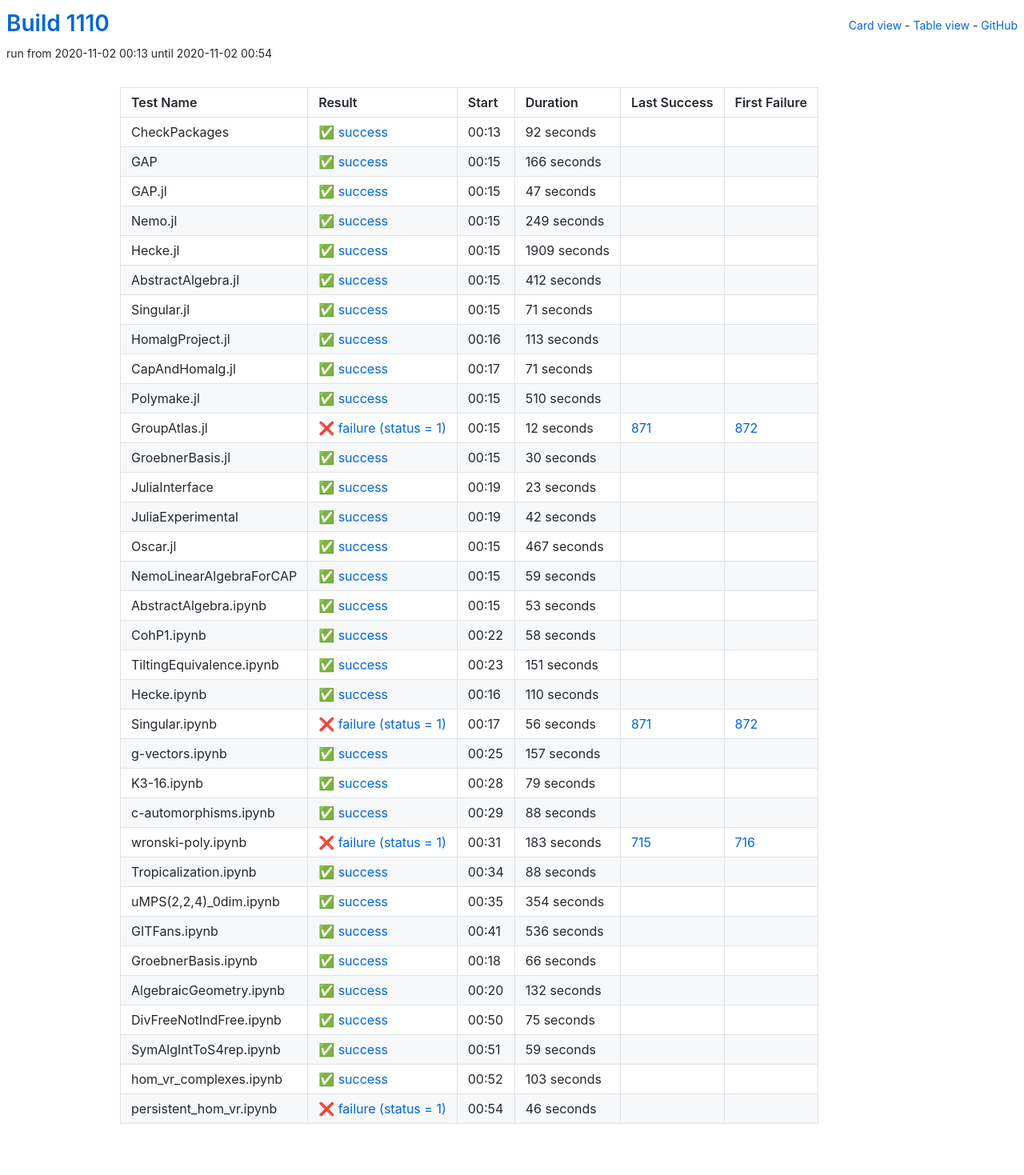
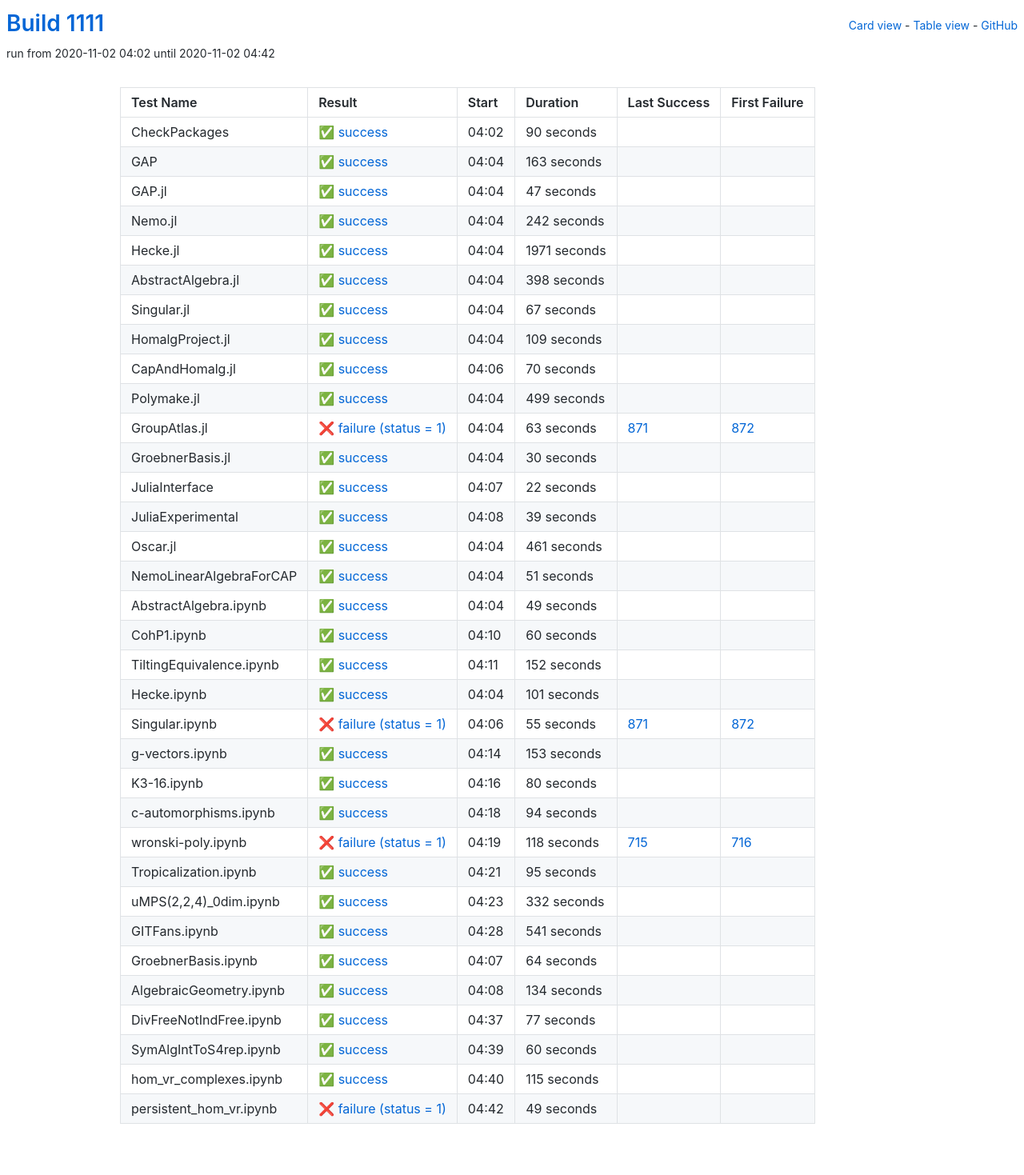
Before and after one commit to oscar-system/oscar-ci-status-stable, a Jekyll site: the page built from table.html, in a window 1280 px wide. Shown: the whole page at 80% size. Built offline with Jekyll 4.4.1, drawn with Linux system fonts in a browser that asks for light colours.

Commit message:
Build #1111

```diff
--- a/_data/ci.yml
+++ b/_data/ci.yml
@@ -1,6 +1,6 @@
 ---
-build: 1110
-build_url: https://oscarci.mathematik.uni-kl.de/job/oscar-stable/1110/
+build: 1111
+build_url: https://oscarci.mathematik.uni-kl.de/job/oscar-stable/1111/
 job: oscar-stable
 organization: oscar-system
 repo: oscar-ci-status-stable
@@ -8,32 +8,32 @@ repourl: https://github.com/oscar-system/oscar-ci-status-stable
 tests:
 - name: CheckPackages
   id: checkpackages
-  log: https://oscarci.mathematik.uni-kl.de/job/oscar-stable/1110/artifact/logs/build-1110/CheckPackages.log
-  start: 2020-11-02 00:13
+  log: https://oscarci.mathematik.uni-kl.de/job/oscar-stable/1111/artifact/logs/build-1111/CheckPackages.log
+  start: 2020-11-02 04:02
   success: true
   exitcode: 0
   status: success
-  duration: 92
+  duration: 90
   last_success: false
   last_success_url:
   first_failure: false
   first_failure_url:
 - name: GAP
   id: gap
-  log: https://oscarci.mathematik.uni-kl.de/job/oscar-stable/1110/artifact/logs/build-1110/GAP.log
-  start: 2020-11-02 00:15
+  log: https://oscarci.mathematik.uni-kl.de/job/oscar-stable/1111/artifact/logs/build-1111/GAP.log
+  start: 2020-11-02 04:04
   success: true
   exitcode: 0
   status: success
-  duration: 166
+  duration: 163
   last_success: false
   last_success_url:
   first_failure: false
   first_failure_url:
 - name: GAP.jl
   id: gap-jl
-  log: https://oscarci.mathematik.uni-kl.de/job/oscar-stable/1110/artifact/logs/build-1110/GAP.jl.log
-  start: 2020-11-02 00:15
+  log: https://oscarci.mathematik.uni-kl.de/job/oscar-stable/1111/artifact/logs/build-1111/GAP.jl.log
+  start: 2020-11-02 04:04
   success: true
   exitcode: 0
   status: success
@@ -44,104 +44,104 @@ tests:
   first_failure_url:
 - name: Nemo.jl
   id: nemo-jl
-  log: https://oscarci.mathematik.uni-kl.de/job/oscar-stable/1110/artifact/logs/build-1110/Nemo.jl.log
-  start: 2020-11-02 00:15
+  log: https://oscarci.mathematik.uni-kl.de/job/oscar-stable/1111/artifact/logs/build-1111/Nemo.jl.log
+  start: 2020-11-02 04:04
   success: true
   exitcode: 0
   status: success
-  duration: 249
+  duration: 242
   last_success: false
   last_success_url:
   first_failure: false
   first_failure_url:
 - name: Hecke.jl
   id: hecke-jl
-  log: https://oscarci.mathematik.uni-kl.de/job/oscar-stable/1110/artifact/logs/build-1110/Hecke.jl.log
-  start: 2020-11-02 00:15
+  log: https://oscarci.mathematik.uni-kl.de/job/oscar-stable/1111/artifact/logs/build-1111/Hecke.jl.log
+  start: 2020-11-02 04:04
   success: true
   exitcode: 0
   status: success
-  duration: 1909
+  duration: 1971
   last_success: false
   last_success_url:
   first_failure: false
   first_failure_url:
 - name: AbstractAlgebra.jl
   id: abstractalgebra-jl
-  log: https://oscarci.mathematik.uni-kl.de/job/oscar-stable/1110/artifact/logs/build-1110/AbstractAlgebra.jl.log
-  start: 2020-11-02 00:15
+  log: https://oscarci.mathematik.uni-kl.de/job/oscar-stable/1111/artifact/logs/build-1111/AbstractAlgebra.jl.log
+  start: 2020-11-02 04:04
   success: true
   exitcode: 0
   status: success
-  duration: 412
+  duration: 398
   last_success: false
   last_success_url:
   first_failure: false
   first_failure_url:
 - name: Singular.jl
   id: singular-jl
-  log: https://oscarci.mathematik.uni-kl.de/job/oscar-stable/1110/artifact/logs/build-1110/Singular.jl.log
-  start: 2020-11-02 00:15
+  log: https://oscarci.mathematik.uni-kl.de/job/oscar-stable/1111/artifact/logs/build-1111/Singular.jl.log
+  start: 2020-11-02 04:04
   success: true
   exitcode: 0
   status: success
-  duration: 71
+  duration: 67
   last_success: false
   last_success_url:
   first_failure: false
   first_failure_url:
 - name: HomalgProject.jl
   id: homalgproject-jl
-  log: https://oscarci.mathematik.uni-kl.de/job/oscar-stable/1110/artifact/logs/build-1110/HomalgProject.jl.log
-  start: 2020-11-02 00:16
+  log: https://oscarci.mathematik.uni-kl.de/job/oscar-stable/1111/artifact/logs/build-1111/HomalgProject.jl.log
+  start: 2020-11-02 04:04
   success: true
   exitcode: 0
   status: success
-  duration: 113
+  duration: 109
   last_success: false
   last_success_url:
   first_failure: false
   first_failure_url:
 - name: CapAndHomalg.jl
   id: capandhomalg-jl
-  log: https://oscarci.mathematik.uni-kl.de/job/oscar-stable/1110/artifact/logs/build-1110/CapAndHomalg.jl.log
-  start: 2020-11-02 00:17
+  log: https://oscarci.mathematik.uni-kl.de/job/oscar-stable/1111/artifact/logs/build-1111/CapAndHomalg.jl.log
+  start: 2020-11-02 04:06
   success: true
   exitcode: 0
   status: success
-  duration: 71
+  duration: 70
   last_success: false
   last_success_url:
   first_failure: false
   first_failure_url:
 - name: Polymake.jl
   id: polymake-jl
-  log: https://oscarci.mathematik.uni-kl.de/job/oscar-stable/1110/artifact/logs/build-1110/Polymake.jl.log
-  start: 2020-11-02 00:15
+  log: https://oscarci.mathematik.uni-kl.de/job/oscar-stable/1111/artifact/logs/build-1111/Polymake.jl.log
+  start: 2020-11-02 04:04
   success: true
   exitcode: 0
   status: success
-  duration: 510
+  duration: 499
   last_success: false
   last_success_url:
   first_failure: false
   first_failure_url:
 - name: GroupAtlas.jl
   id: groupatlas-jl
-  log: https://oscarci.mathematik.uni-kl.de/job/oscar-stable/1110/artifact/logs/build-1110/GroupAtlas.jl.log
-  start: 2020-11-02 00:15
+  log: https://oscarci.mathematik.uni-kl.de/job/oscar-stable/1111/artifact/logs/build-1111/GroupAtlas.jl.log
+  start: 2020-11-02 04:04
   success: false
   exitcode: 1
   status: failure
-  duration: 12
+  duration: 63
   last_success: 871
   last_success_url: https://oscarci.mathematik.uni-kl.de/job/oscar-stable/871/
   first_failure: 872
   first_failure_url: https://oscarci.mathematik.uni-kl.de/job/oscar-stable/872/
 - name: GroebnerBasis.jl
   id: groebnerbasis-jl
-  log: https://oscarci.mathematik.uni-kl.de/job/oscar-stable/1110/artifact/logs/build-1110/GroebnerBasis.jl.log
-  start: 2020-11-02 00:15
+  log: https://oscarci.mathematik.uni-kl.de/job/oscar-stable/1111/artifact/logs/build-1111/GroebnerBasis.jl.log
+  start: 2020-11-02 04:04
   success: true
   exitcode: 0
   status: success
@@ -152,264 +152,264 @@ tests:
   first_failure_url:
 - name: JuliaInterface
   id: juliainterface
-  log: https://oscarci.mathematik.uni-kl.de/job/oscar-stable/1110/artifact/logs/build-1110/JuliaInterface.log
-  start: 2020-11-02 00:19
+  log: https://oscarci.mathematik.uni-kl.de/job/oscar-stable/1111/artifact/logs/build-1111/JuliaInterface.log
+  start: 2020-11-02 04:07
   success: true
   exitcode: 0
   status: success
-  duration: 23
+  duration: 22
   last_success: false
   last_success_url:
   first_failure: false
   first_failure_url:
 - name: JuliaExperimental
   id: juliaexperimental
-  log: https://oscarci.mathematik.uni-kl.de/job/oscar-stable/1110/artifact/logs/build-1110/JuliaExperimental.log
-  start: 2020-11-02 00:19
+  log: https://oscarci.mathematik.uni-kl.de/job/oscar-stable/1111/artifact/logs/build-1111/JuliaExperimental.log
+  start: 2020-11-02 04:08
   success: true
   exitcode: 0
   status: success
-  duration: 42
+  duration: 39
   last_success: false
   last_success_url:
   first_failure: false
   first_failure_url:
 - name: Oscar.jl
   id: oscar-jl
-  log: https://oscarci.mathematik.uni-kl.de/job/oscar-stable/1110/artifact/logs/build-1110/Oscar.jl.log
-  start: 2020-11-02 00:15
+  log: https://oscarci.mathematik.uni-kl.de/job/oscar-stable/1111/artifact/logs/build-1111/Oscar.jl.log
+  start: 2020-11-02 04:04
   success: true
   exitcode: 0
   status: success
-  duration: 467
+  duration: 461
   last_success: false
   last_success_url:
   first_failure: false
   first_failure_url:
 - name: NemoLinearAlgebraForCAP
   id: nemolinearalgebraforcap
-  log: https://oscarci.mathematik.uni-kl.de/job/oscar-stable/1110/artifact/logs/build-1110/NemoLinearAlgebraForCAP.log
-  start: 2020-11-02 00:15
+  log: https://oscarci.mathematik.uni-kl.de/job/oscar-stable/1111/artifact/logs/build-1111/NemoLinearAlgebraForCAP.log
+  start: 2020-11-02 04:04
   success: true
   exitcode: 0
   status: success
-  duration: 59
+  duration: 51
   last_success: false
   last_success_url:
   first_failure: false
   first_failure_url:
 - name: AbstractAlgebra.ipynb
   id: abstractalgebra-ipynb
-  log: https://oscarci.mathematik.uni-kl.de/job/oscar-stable/1110/artifact/logs/build-1110/AbstractAlgebra.ipynb.log
-  start: 2020-11-02 00:15
+  log: https://oscarci.mathematik.uni-kl.de/job/oscar-stable/1111/artifact/logs/build-1111/AbstractAlgebra.ipynb.log
+  start: 2020-11-02 04:04
   success: true
   exitcode: 0
   status: success
-  duration: 53
+  duration: 49
   last_success: false
   last_success_url:
   first_failure: false
   first_failure_url:
 - name: CohP1.ipynb
   id: cohp1-ipynb
-  log: https://oscarci.mathematik.uni-kl.de/job/oscar-stable/1110/artifact/logs/build-1110/CohP1.ipynb.log
-  start: 2020-11-02 00:22
+  log: https://oscarci.mathematik.uni-kl.de/job/oscar-stable/1111/artifact/logs/build-1111/CohP1.ipynb.log
+  start: 2020-11-02 04:10
   success: true
   exitcode: 0
   status: success
-  duration: 58
+  duration: 60
   last_success: false
   last_success_url:
   first_failure: false
   first_failure_url:
 - name: TiltingEquivalence.ipynb
   id: tiltingequivalence-ipynb
-  log: https://oscarci.mathematik.uni-kl.de/job/oscar-stable/1110/artifact/logs/build-1110/TiltingEquivalence.ipynb.log
-  start: 2020-11-02 00:23
+  log: https://oscarci.mathematik.uni-kl.de/job/oscar-stable/1111/artifact/logs/build-1111/TiltingEquivalence.ipynb.log
+  start: 2020-11-02 04:11
   success: true
   exitcode: 0
   status: success
-  duration: 151
+  duration: 152
   last_success: false
   last_success_url:
   first_failure: false
   first_failure_url:
 - name: Hecke.ipynb
   id: hecke-ipynb
-  log: https://oscarci.mathematik.uni-kl.de/job/oscar-stable/1110/artifact/logs/build-1110/Hecke.ipynb.log
-  start: 2020-11-02 00:16
+  log: https://oscarci.mathematik.uni-kl.de/job/oscar-stable/1111/artifact/logs/build-1111/Hecke.ipynb.log
+  start: 2020-11-02 04:04
   success: true
   exitcode: 0
   status: success
-  duration: 110
+  duration: 101
   last_success: false
   last_success_url:
   first_failure: false
   first_failure_url:
 - name: Singular.ipynb
   id: singular-ipynb
-  log: https://oscarci.mathematik.uni-kl.de/job/oscar-stable/1110/artifact/logs/build-1110/Singular.ipynb.log
-  start: 2020-11-02 00:17
+  log: https://oscarci.mathematik.uni-kl.de/job/oscar-stable/1111/artifact/logs/build-1111/Singular.ipynb.log
+  start: 2020-11-02 04:06
   success: false
   exitcode: 1
   status: failure
-  duration: 56
+  duration: 55
   last_success: 871
   last_success_url: https://oscarci.mathematik.uni-kl.de/job/oscar-stable/871/
   first_failure: 872
   first_failure_url: https://oscarci.mathematik.uni-kl.de/job/oscar-stable/872/
 - name: g-vectors.ipynb
   id: g-vectors-ipynb
-  log: https://oscarci.mathematik.uni-kl.de/job/oscar-stable/1110/artifact/logs/build-1110/g-vectors.ipynb.log
-  start: 2020-11-02 00:25
+  log: https://oscarci.mathematik.uni-kl.de/job/oscar-stable/1111/artifact/logs/build-1111/g-vectors.ipynb.log
+  start: 2020-11-02 04:14
   success: true
   exitcode: 0
   status: success
-  duration: 157
+  duration: 153
   last_success: false
   last_success_url:
   first_failure: false
   first_failure_url:
 - name: K3-16.ipynb
   id: k3-16-ipynb
-  log: https://oscarci.mathematik.uni-kl.de/job/oscar-stable/1110/artifact/logs/build-1110/K3-16.ipynb.log
-  start: 2020-11-02 00:28
+  log: https://oscarci.mathematik.uni-kl.de/job/oscar-stable/1111/artifact/logs/build-1111/K3-16.ipynb.log
+  start: 2020-11-02 04:16
   success: true
   exitcode: 0
   status: success
-  duration: 79
+  duration: 80
   last_success: false
   last_success_url:
   first_failure: false
   first_failure_url:
 - name: c-automorphisms.ipynb
   id: c-automorphisms-ipynb
-  log: https://oscarci.mathematik.uni-kl.de/job/oscar-stable/1110/artifact/logs/build-1110/c-automorphisms.ipynb.log
-  start: 2020-11-02 00:29
+  log: https://oscarci.mathematik.uni-kl.de/job/oscar-stable/1111/artifact/logs/build-1111/c-automorphisms.ipynb.log
+  start: 2020-11-02 04:18
   success: true
   exitcode: 0
   status: success
-  duration: 88
+  duration: 94
   last_success: false
   last_success_url:
   first_failure: false
   first_failure_url:
 - name: wronski-poly.ipynb
   id: wronski-poly-ipynb
-  log: https://oscarci.mathematik.uni-kl.de/job/oscar-stable/1110/artifact/logs/build-1110/wronski-poly.ipynb.log
-  start: 2020-11-02 00:31
+  log: https://oscarci.mathematik.uni-kl.de/job/oscar-stable/1111/artifact/logs/build-1111/wronski-poly.ipynb.log
+  start: 2020-11-02 04:19
   success: false
   exitcode: 1
   status: failure
-  duration: 183
+  duration: 118
   last_success: 715
   last_success_url: https://oscarci.mathematik.uni-kl.de/job/oscar-stable/715/
   first_failure: 716
   first_failure_url: https://oscarci.mathematik.uni-kl.de/job/oscar-stable/716/
 - name: Tropicalization.ipynb
   id: tropicalization-ipynb
-  log: https://oscarci.mathematik.uni-kl.de/job/oscar-stable/1110/artifact/logs/build-1110/Tropicalization.ipynb.log
-  start: 2020-11-02 00:34
+  log: https://oscarci.mathematik.uni-kl.de/job/oscar-stable/1111/artifact/logs/build-1111/Tropicalization.ipynb.log
+  start: 2020-11-02 04:21
   success: true
   exitcode: 0
   status: success
-  duration: 88
+  duration: 95
   last_success: false
   last_success_url:
   first_failure: false
   first_failure_url:
 - name: uMPS(2,2,4)_0dim.ipynb
   id: umps-2-2-4-0dim-ipynb
-  log: https://oscarci.mathematik.uni-kl.de/job/oscar-stable/1110/artifact/logs/build-1110/uMPS-2-2-4-_0dim.ipynb.log
-  start: 2020-11-02 00:35
+  log: https://oscarci.mathematik.uni-kl.de/job/oscar-stable/1111/artifact/logs/build-1111/uMPS-2-2-4-_0dim.ipynb.log
+  start: 2020-11-02 04:23
   success: true
   exitcode: 0
   status: success
-  duration: 354
+  duration: 332
   last_success: false
   last_success_url:
   first_failure: false
   first_failure_url:
 - name: GITFans.ipynb
   id: gitfans-ipynb
-  log: https://oscarci.mathematik.uni-kl.de/job/oscar-stable/1110/artifact/logs/build-1110/GITFans.ipynb.log
-  start: 2020-11-02 00:41
+  log: https://oscarci.mathematik.uni-kl.de/job/oscar-stable/1111/artifact/logs/build-1111/GITFans.ipynb.log
+  start: 2020-11-02 04:28
   success: true
   exitcode: 0
   status: success
-  duration: 536
+  duration: 541
   last_success: false
   last_success_url:
   first_failure: false
   first_failure_url:
 - name: GroebnerBasis.ipynb
   id: groebnerbasis-ipynb
-  log: https://oscarci.mathematik.uni-kl.de/job/oscar-stable/1110/artifact/logs/build-1110/GroebnerBasis.ipynb.log
-  start: 2020-11-02 00:18
+  log: https://oscarci.mathematik.uni-kl.de/job/oscar-stable/1111/artifact/logs/build-1111/GroebnerBasis.ipynb.log
+  start: 2020-11-02 04:07
   success: true
   exitcode: 0
   status: success
-  duration: 66
+  duration: 64
   last_success: false
   last_success_url:
   first_failure: false
   first_failure_url:
 - name: AlgebraicGeometry.ipynb
   id: algebraicgeometry-ipynb
-  log: https://oscarci.mathematik.uni-kl.de/job/oscar-stable/1110/artifact/logs/build-1110/AlgebraicGeometry.ipynb.log
-  start: 2020-11-02 00:20
+  log: https://oscarci.mathematik.uni-kl.de/job/oscar-stable/1111/artifact/logs/build-1111/AlgebraicGeometry.ipynb.log
+  start: 2020-11-02 04:08
   success: true
   exitcode: 0
   status: success
-  duration: 132
+  duration: 134
   last_success: false
   last_success_url:
   first_failure: false
   first_failure_url:
 - name: DivFreeNotIndFree.ipynb
   id: divfreenotindfree-ipynb
-  log: https://oscarci.mathematik.uni-kl.de/job/oscar-stable/1110/artifact/logs/build-1110/DivFreeNotIndFree.ipynb.log
-  start: 2020-11-02 00:50
+  log: https://oscarci.mathematik.uni-kl.de/job/oscar-stable/1111/artifact/logs/build-1111/DivFreeNotIndFree.ipynb.log
+  start: 2020-11-02 04:37
   success: true
   exitcode: 0
   status: success
-  duration: 75
+  duration: 77
   last_success: false
   last_success_url:
   first_failure: false
   first_failure_url:
 - name: SymAlgIntToS4rep.ipynb
   id: symalginttos4rep-ipynb
-  log: https://oscarci.mathematik.uni-kl.de/job/oscar-stable/1110/artifact/logs/build-1110/SymAlgIntToS4rep.ipynb.log
-  start: 2020-11-02 00:51
+  log: https://oscarci.mathematik.uni-kl.de/job/oscar-stable/1111/artifact/logs/build-1111/SymAlgIntToS4rep.ipynb.log
+  start: 2020-11-02 04:39
   success: true
   exitcode: 0
   status: success
-  duration: 59
+  duration: 60
   last_success: false
   last_success_url:
   first_failure: false
   first_failure_url:
 - name: hom_vr_complexes.ipynb
   id: hom-vr-complexes-ipynb
-  log: https://oscarci.mathematik.uni-kl.de/job/oscar-stable/1110/artifact/logs/build-1110/hom_vr_complexes.ipynb.log
-  start: 2020-11-02 00:52
+  log: https://oscarci.mathematik.uni-kl.de/job/oscar-stable/1111/artifact/logs/build-1111/hom_vr_complexes.ipynb.log
+  start: 2020-11-02 04:40
   success: true
   exitcode: 0
   status: success
-  duration: 103
+  duration: 115
   last_success: false
   last_success_url:
   first_failure: false
   first_failure_url:
 - name: persistent_hom_vr.ipynb
   id: persistent-hom-vr-ipynb
-  log: https://oscarci.mathematik.uni-kl.de/job/oscar-stable/1110/artifact/logs/build-1110/persistent_hom_vr.ipynb.log
-  start: 2020-11-02 00:54
+  log: https://oscarci.mathematik.uni-kl.de/job/oscar-stable/1111/artifact/logs/build-1111/persistent_hom_vr.ipynb.log
+  start: 2020-11-02 04:42
   success: false
   exitcode: 1
   status: failure
-  duration: 46
+  duration: 49
   last_success: false
   last_success_url:
   first_failure: false
```
Also changed, not shown: README.md.
